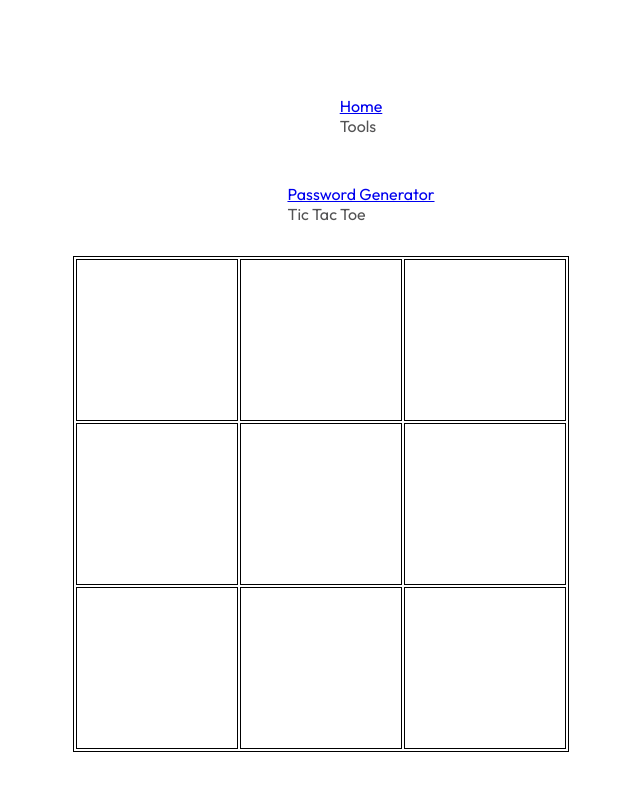
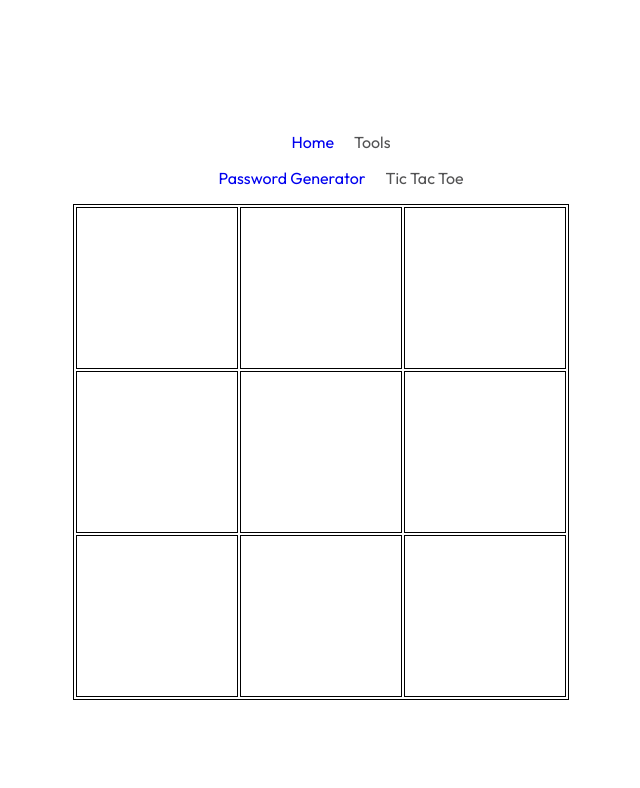
Before and after one commit to jakradum/portfolio, a React (Create React App) app: page /tools/tic-tac-toe in a window 1280 px wide. Shown: the top 788 px of the page, without its empty margins (319-959 px from the left). Built offline with nearby package versions, Linux system fonts and the light colour scheme.

Commit message:
starting on minimax

```diff
--- a/src/home.jsx
+++ b/src/home.jsx
@@ -1,4 +1,5 @@
-import { NavLink, Outlet } from "react-router-dom";
+import { NavLink, Outlet } from 'react-router-dom';
+
 const Home = () => {
   return (
     <div>
@@ -22,5 +23,5 @@ const Home = () => {
       </main>
     </div>
   );
-}
+};
 export default Home;
--- a/src/index.css
+++ b/src/index.css
@@ -6,6 +6,7 @@
   --foreground: #feba64;
   --highlights: #f9f871;
 }
+
 
 body {
   display: flex;
@@ -47,6 +48,26 @@ body {
 .button-59:focus {
   color: #171e29;
 }
+.menu {
+  display: flex; /* Set display to flex */
+  justify-content: space-between; /* Distribute items evenly along the main axis */
+  align-items: center; /* Center items vertically */
+}
+
+.nav {
+  list-style-type: none;
+  margin: 0;
+  padding: 0;
+}
+
+.nav-item {
+  margin-right: 20px; /* Add some spacing between menu items */
+}
+
+.nav-item:last-child {
+  margin-right: 0; /* Remove margin from the last menu item */
+}
+
 
 .button-59:hover {
   border-color: #06f;
@@ -80,6 +101,23 @@ body {
 fieldset{
   border: none;
 }
+.nav {
+  display: flex; /* Set display to flex */
+  list-style-type: none;
+  margin: 0;
+  padding: 0;
+  margin-top: 0;
+  text-decoration: none;
+}
+
+.nav-item {
+  margin-right: 20px; /* Add some spacing between menu items */
+}
+
+.nav-item:last-child {
+  margin-right: 0; /* Remove margin from the last menu item */
+}
+
 
 .menu li{
   list-style: none;
--- a/src/tools/tictactoe-functions.js
+++ b/src/tools/tictactoe-functions.js
@@ -9,9 +9,14 @@ export const gameboard = {
   7: '',
   8: '',
 };
+let gameOver = false;
 export const playGame = (index) => {
+  if (gameOver) {
+    return;
+  }
+
   gameboard[index] = 'X';
-  const computerMove = (function (index) {
+  const computerMove = (function () {
     function updateEmpty() {
       let gameboardArray = Object.values(gameboard);
       function checkHWin(start) {
@@ -23,15 +28,14 @@ export const playGame = (index) => {
           if (gameboardArray[i] === gameboardArray[i + 1] && gameboardArray[i] !== '') {
             count++;
             if (count === 2) {
-              console.log('win');
-              console.log(start);
+              gameOver = true;
             }
           } else if (count < 2) {
             break;
           }
         }
         checkHWin(start + 3);
-      } // checkHWin ends here
+      }
       function checkVWin(start) {
         if (start > 2) {
           return;
@@ -42,7 +46,7 @@ export const playGame = (index) => {
           if (gameboardArray[i] === gameboardArray[i + 3] && gameboardArray[i] !== '') {
             vcount++;
             if (vcount === 2) {
-              console.log('vertical win');
+              gameOver = true;
             }
           } else if (vcount < 2) {
             break;
@@ -56,7 +60,7 @@ export const playGame = (index) => {
           if (gameboardArray[i] === gameboardArray[i + 4] && gameboardArray[i] !== '') {
             count++;
             if (count === 2) {
-              console.log('diag win');
+              gameOver = true;
             }
           } else if (count < 2) {
             break;
@@ -67,7 +71,7 @@ export const playGame = (index) => {
           if (gameboardArray[i] === gameboardArray[i + 2] && gameboardArray[i] !== '') {
             count++;
             if (count === 2) {
-              console.log('diag win 2');
+              gameOver = true;
             }
           } else if (count < 2) {
             break;
@@ -77,12 +81,17 @@ export const playGame = (index) => {
       checkHWin(0);
       checkVWin(0);
       checkDiagWin();
-
       // console.log(gameboardArray);
     }
-
     updateEmpty();
-    // computer move comes here
+    function compLogic(){
+      //
+    }
+    if (gameOver) {
+      return;
+    } else {
+      compLogic();
+    }
     updateEmpty();
   })();
 };
```
